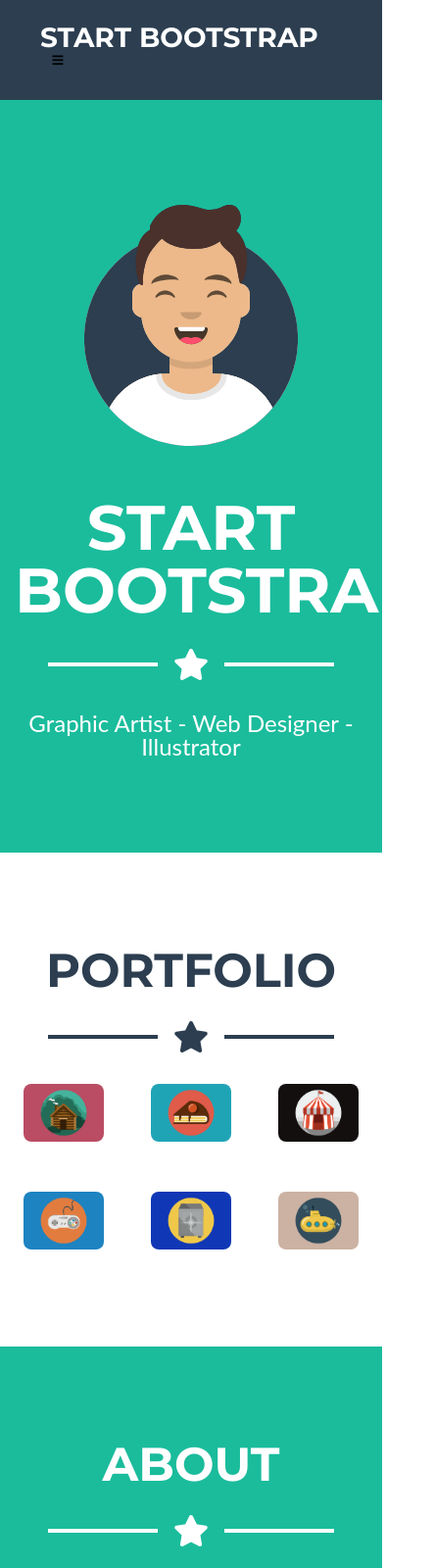
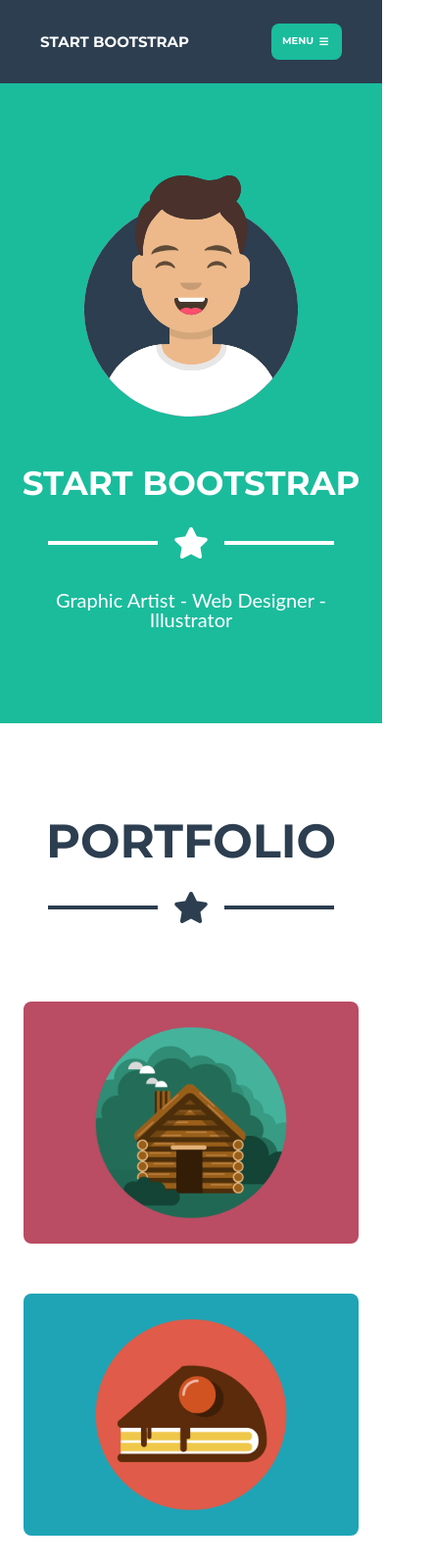
Before and after one commit to dothanhnhan196/start_bootstrap, a plain HTML site: page index.html in a window 390 px wide. Shown: the top 1600 px of the page at 98% size, 444 px wide, since content can reach past the window. Drawn offline with nearby package versions, Linux system fonts and the light colour scheme.

Commit message:
resposive done

```diff
--- a/assets/css/base.css
+++ b/assets/css/base.css
@@ -25,7 +25,7 @@
 }
 
 .mt-48 {
-    margin-top: 48px;
+    margin-top: 4.8rem;
 }
 
 .custom-line {
--- a/assets/css/responsive.css
+++ b/assets/css/responsive.css
@@ -0,0 +1,53 @@
+/* Mobile */
+
+@media (max-width: 740px) {
+    .navbar-logo {
+        font-size: 1.5rem;
+    }
+    .menu-mobile {
+        font-size: 1rem;
+        padding: 1rem;
+    }
+    #banner {
+        padding: 17rem 0 9.6rem;
+    }
+    .banner-title {
+        font-size: 3.4rem;
+    }
+    .banner-text {
+        font-size: 2rem;
+    }
+    .portfolio-list .mt-48 {
+        margin-top: 0;
+    }
+    .portfolio-item:nth-child(1),
+    .portfolio-item:nth-child(2),
+    .portfolio-item:nth-child(3),
+    .portfolio-item:nth-child(4),
+    .portfolio-item:nth-child(5),
+    .portfolio-item:nth-child(6) {
+        margin-top: 4.8rem;
+    }
+    .footer-item:nth-child(2),
+    .footer-item:nth-child(3) {
+        margin-top: 48px;
+    }
+}
+
+
+/* Tablet */
+
+@media (min-width:740px) and (max-width: 1024px) {
+    .menu-mobile {
+        font-size: 1.3rem;
+        padding: 1rem;
+    }
+    .form-contact {
+        width: 540px;
+    }
+    .footer-item:nth-child(1),
+    .footer-item:nth-child(2),
+    .footer-item:nth-child(3) {
+        margin-top: 4.8rem;
+    }
+}
--- a/assets/css/style.css
+++ b/assets/css/style.css
@@ -39,10 +39,23 @@
     color: var(--primary-color);
 }
 
-.navbar .nav-item>.nav-link.active {
+
+/* .navbar .nav-item>.nav-link.active {
     color: var(--white-color);
     border-radius: 8px;
     background: #1abc9c;
+} */
+
+.menu-mobile {
+    background: var(--primary-color);
+    text-transform: uppercase;
+    color: var(--white-color);
+    border-radius: 8px;
+    font-weight: 700;
+}
+
+.menu-icon {
+    line-height: 1.6rem;
 }
 
 
--- a/assets/js/main.js
+++ b/assets/js/main.js
@@ -3,7 +3,8 @@
     header.classList.toggle("sticky", window.scrollY > 0)
 })
 
-$('.navbar-nav .nav-link').click(function() {
-    $('.navbar-nav .nav-link').removeClass('active');
-    $(this).addClass('active');
-})
+
+// $('.navbar-nav .nav-link').click(function() {
+//     $('.navbar-nav .nav-link').removeClass('active');
+//     $(this).addClass('active');
+// });
--- a/index.html
+++ b/index.html
@@ -26,8 +26,8 @@
         <div class="container">
             <nav class="navbar navbar-expand-lg py-0">
                 <a class="navbar-brand navbar-logo text-uppercase p-0" href="#">start bootstrap</a>
-                <button class="navbar-toggler" type="button" data-toggle="collapse" data-target="#navbarSupportedContent" aria-controls="navbarSupportedContent" aria-expanded="false" aria-label="Toggle navigation">
-                    <span class="navbar-toggler-icon"><i class="fas fa-bars"></i></span>
+                <button class="navbar-toggler menu-mobile" type="button" data-toggle="collapse" data-target="#navbarSupportedContent" aria-controls="navbarSupportedContent" aria-expanded="false" aria-label="Toggle navigation">
+                Menu <span class="navbar-toggler-icon menu-icon"><i class="fas fa-bars"></i></span>
                 </button>
 
                 <div class="collapse navbar-collapse" id="navbarSupportedContent">
@@ -80,24 +80,24 @@
                 </div>
                 <div class="portfolio-list">
                     <div class="row">
-                        <div class="col-4 portfolio-item">
+                        <div class="col-xl-4 col-md-4 col-lg-4 col-sm-12 portfolio-item">
                             <img src="./assets/img/cabin.png" alt="" class="portfolio-img">
                         </div>
-                        <div class="col-4 portfolio-item">
+                        <div class="col-xl-4 col-md-4 col-lg-4 col-sm-12 portfolio-item">
                             <img src="./assets/img/cake.png" alt="" class="portfolio-img">
                         </div>
-                        <div class="col-4 portfolio-item">
+                        <div class="col-xl-4 col-md-4 col-lg-4 col-sm-12 portfolio-item">
                             <img src="./assets/img/circus.png" alt="" class="portfolio-img">
                         </div>
                     </div>
                     <div class="row mt-48">
-                        <div class="col-4 portfolio-item">
+                        <div class="col-xl-4 col-md-4 col-lg-4 col-sm-12 portfolio-item">
                             <img src="./assets/img/game.png" alt="" class="portfolio-img">
                         </div>
-                        <div class="col-4 portfolio-item">
+                        <div class="col-xl-4 col-md-4 col-lg-4 col-sm-12 portfolio-item">
                             <img src="./assets/img/safe.png" alt="" class="portfolio-img">
                         </div>
-                        <div class="col-4 portfolio-item">
+                        <div class="col-xl-4 col-md-4 col-lg-4 col-sm-12 portfolio-item">
                             <img src="./assets/img/submarine.png" alt="" class="portfolio-img">
                         </div>
                     </div>
@@ -122,14 +122,14 @@
                 <div class="about-list">
                     <div class="container">
                         <div class="row">
-                            <div class="col-6">
+                            <div class="col-xl-6 col-lg-6 col-md-6 col-sm-12">
                                 <div class="about-item">
                                     <div class="about-text">
                                         Freelancer is a free bootstrap theme created by Start Bootstrap. The download includes the complete source files including HTML, CSS, and JavaScript as well as optional SASS stylesheets for easy customization.
                                     </div>
                                 </div>
                             </div>
-                            <div class="col-6">
+                            <div class="col-xl-6 col-lg-6 col-md-6 col-sm-12">
                                 <div class="about-item">
                                     <div class="about-text">
                                         You can create your own custom avatar for the masthead, change the icon in the dividers, and add your email address to the contact form to make it fully functional!
@@ -184,11 +184,11 @@
         <footer id="footer">
             <div class="container">
                 <div class="row footer-info">
-                    <div class="col-4 footer-item">
+                    <div class="col-xl-4 col-lg-4 col-md-12 footer-item">
                         <h2 class="footer-title">location</h2>
                         <p class="footer-text">2215 John Daniel<br> Drive Clark, MO 65243</p>
                     </div>
-                    <div class="col-4 footer-item">
+                    <div class="col-xl-4 col-lg-4 col-md-12 footer-item">
                         <h2 class="footer-title">AROUND THE WEB</h2>
                         <ul class="list-social">
                             <li class="social-item">
@@ -213,7 +213,7 @@
                             </li>
                         </ul>
                     </div>
-                    <div class="col-4 footer-item">
+                    <div class="col-xl-4 col-lg-4 col-md-12 footer-item">
                         <h2 class="footer-title">ABOUT FREELANCER</h2>
                         <p class="footer-text">Freelance is a free to use, MIT licensed Bootstrap theme created by
                             <a href="#">Start Bootstrap.</a>
```
